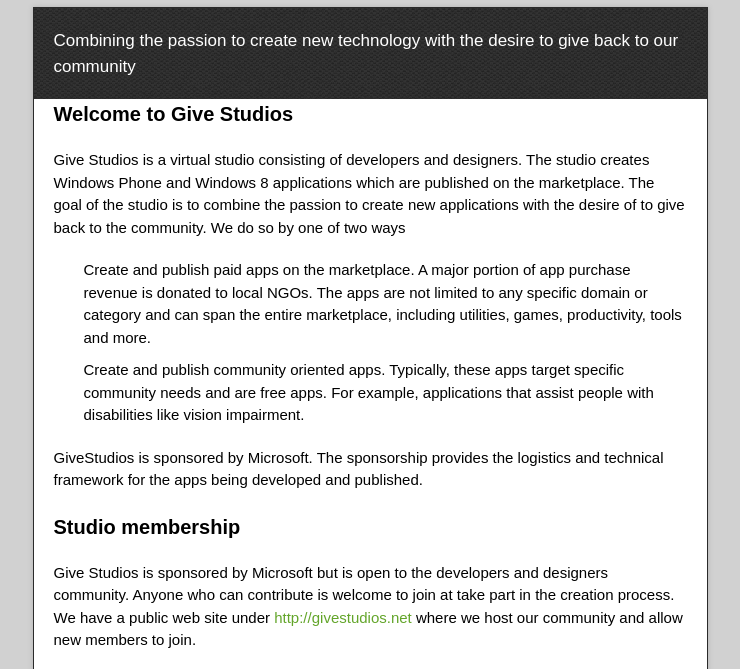
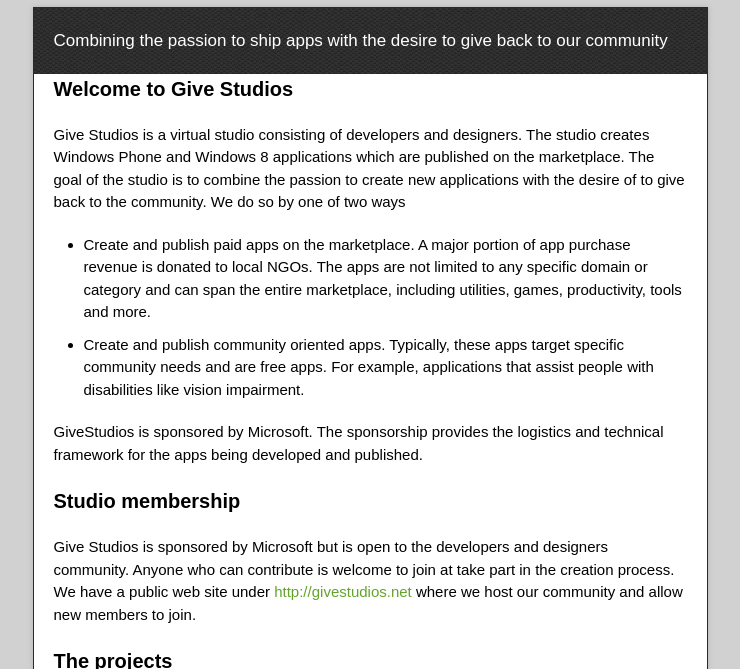
Before and after one commit to GiveStudios/GiveStudios, a plain HTML site: page index.html in a window 1280 px wide. Shown: the part 123-792 px from the top of the page, without its empty margins (270-1010 px from the left). Drawn offline with nearby package versions, Linux system fonts and the light colour scheme.

Commit message:
Update index.html

```diff
--- a/index.html
+++ b/index.html
@@ -23,17 +23,17 @@
       <h1 class="title">Give Studios</h1>
     </header>
     <div id="container">
-      <p class="tagline">Combining the passion to create new technology with the desire to give back to our community</p>
+      <p class="tagline">Combining the passion to ship apps with the desire to give back to our community</p>
       <div id="main" role="main">
         <article class="markdown-body">
 
 <h3>Welcome to Give Studios</h3>
 <p>Give Studios is a virtual studio consisting of developers and designers. The studio creates Windows Phone and Windows 8 applications which are published on the marketplace.
 The goal of the studio is to combine the passion to create new applications with the desire of to give back to the community. We do so by one of two ways</p>
-<ol type="1">
+<ul>
 <li>Create and publish paid apps on the marketplace. A major portion of app purchase revenue is donated to local NGOs. The apps are not limited to any specific domain or category and can span the entire marketplace, including utilities, games, productivity, tools and more.</li>
 <li>Create and publish community oriented apps. Typically, these apps target specific community needs and are free apps. For example, applications that assist people with disabilities like vision impairment.</li>
-</ol>
+</ul>
 <p>
 GiveStudios is sponsored by Microsoft. The sponsorship provides the logistics and technical framework for the apps being developed and published.
 </p>
```
